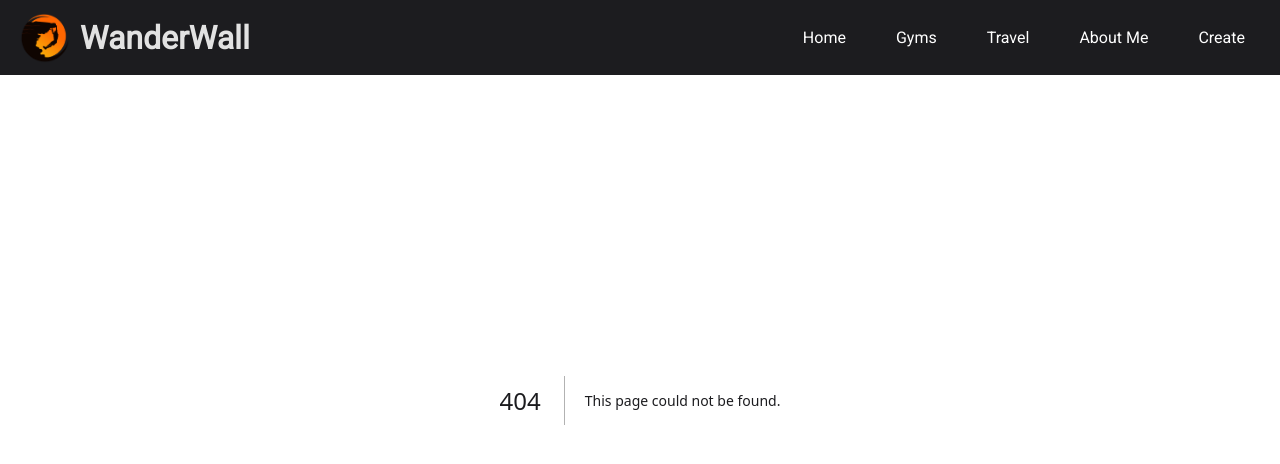
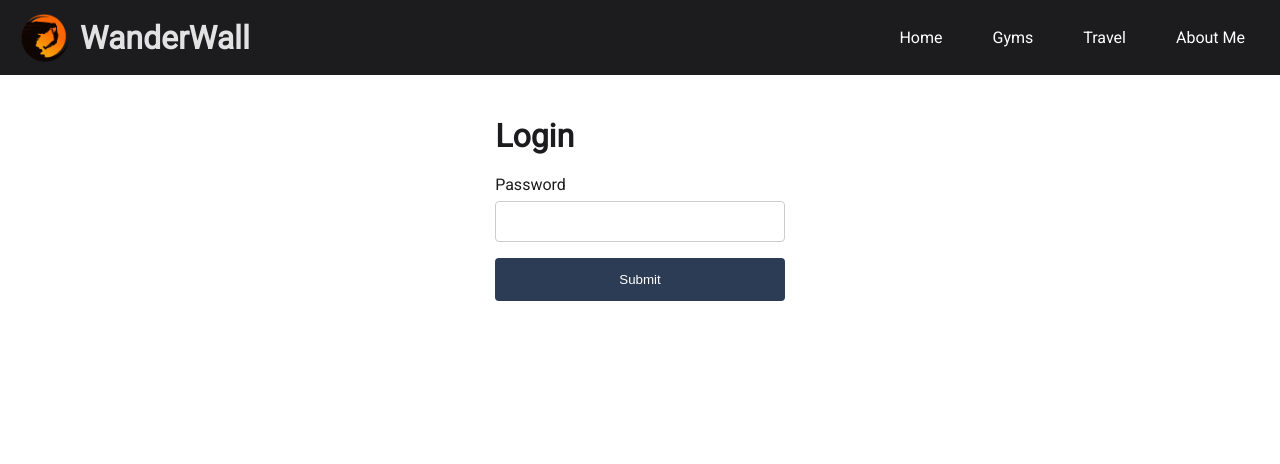
Before and after one commit to MirroredNova/WanderWall, a Next.js app: page /admin in a window 1280 px wide. Before the commit this address had no page. Shown: the top 464 px of the page. Built offline with nearby package versions, Linux system fonts and the light colour scheme; no server answers; the database is empty.

Commit message:
Added Admin page to handle creation and deletion of gyms

```diff
--- /dev/null
+++ b/components/Administration/LoginForm.tsx
@@ -0,0 +1,71 @@
+import React, { useState } from 'react';
+import styled from 'styled-components';
+import Button from '../Shared/Button';
+import Input from '../Shared/Input';
+
+const LoginFormContainer = styled.form`
+  margin: 25px 0;
+  display: flex;
+  align-items: center;
+  justify-content: center;
+
+  input {
+    width: 100%;
+    padding: 12px 20px;
+    margin: 8px 0;
+    display: inline-block;
+    border: 1px solid #ccc;
+    border-radius: 4px;
+    box-sizing: border-box;
+  }
+
+  div {
+    margin: 25px 0;
+  }
+`;
+
+type Props = {
+  authenticatedChangeHandler: (newState: boolean) => void
+}
+
+const LoginForm = ({ authenticatedChangeHandler }: Props) => {
+  const [password, setPassword] = useState('');
+
+  const passwordChangeHandler = (event: React.ChangeEvent<HTMLInputElement>) => {
+    const { value } = event.target;
+    setPassword(value);
+  };
+
+  const submitHandler = async (event: React.FormEvent<HTMLFormElement>) => {
+    event.preventDefault();
+    const loginRes = await fetch('/api/admin/login', {
+      method: 'POST',
+      headers: {
+        'Content-Type': 'application/json',
+      },
+      body: JSON.stringify({ password }),
+    });
+    console.log(loginRes);
+    if (loginRes.status === 200) authenticatedChangeHandler(true);
+  };
+
+  return (
+    <LoginFormContainer onSubmit={submitHandler}>
+      <div>
+        <h1>Login</h1>
+        <div>
+          <Input
+            label="Password"
+            type="text"
+            id="password"
+            value={password}
+            onChange={passwordChangeHandler}
+          />
+          <Button type="submit" themeColor="main">Submit</Button>
+        </div>
+      </div>
+    </LoginFormContainer>
+  );
+};
+
+export default LoginForm;
--- /dev/null
+++ b/components/Administration/ManageGyms.tsx
@@ -0,0 +1,61 @@
+import React from 'react';
+import styled from 'styled-components';
+import { IApiResGym } from '../../utils/types';
+
+type Props = {
+  gyms: IApiResGym[]
+  refreshData: () => void
+}
+
+const GymList = styled.ul`
+  margin-top: 25px;
+
+  li {
+    display: grid;
+    grid-template-columns: repeat(5, 1fr);
+    margin: 5px;
+
+    div {
+      padding-left: 10px;
+      display: flex;
+      grid-column-start: 1;
+      grid-column-end: 5;
+      align-items: center;
+    }
+
+    button {
+      padding: 5px;
+    }
+  }
+`;
+
+const ManageGyms = ({ gyms, refreshData }: Props) => (
+  <>
+    <h1 style={{ margin: '25px 0' }}>Existing Gyms</h1>
+    <GymList>
+      {gyms.map((gym) => (
+        <li key={gym._id}>
+          <div>{gym.name}</div>
+          <button
+            type="button"
+            onClick={async () => {
+              const res = await fetch('/api/gyms/delete_gym', {
+                method: 'DELETE',
+                headers: {
+                  'Content-Type': 'application/json',
+                },
+                body: JSON.stringify(gym),
+              });
+              if (res.status < 300) refreshData();
+            }}
+          >
+            Delete
+          </button>
+        </li>
+      ))}
+    </GymList>
+  </>
+
+);
+
+export default ManageGyms;
--- /dev/null
+++ b/components/Administration/ManagementPage.tsx
@@ -0,0 +1,56 @@
+import { useRouter } from 'next/router';
+import React, { useState } from 'react';
+import styled from 'styled-components';
+import { IApiResGym } from '../../utils/types';
+import CreateForm from '../CreateForm/CreateForm';
+import Button from '../Shared/Button';
+import ManageGyms from './ManageGyms';
+
+const ManagementSwitcher = styled.div`
+margin-top: 25px;
+  display: flex;
+
+  button {
+    margin: 4px;
+  }
+`;
+
+type Props = {
+  gyms: IApiResGym[]
+}
+
+type Tab = {
+  selected: 'view' | 'create'
+}
+
+const ManagementPage = ({ gyms }: Props) => {
+  const [tab, setTab] = useState<Tab['selected']>('view');
+  const router = useRouter();
+  const refreshData = () => {
+    router.replace(router.asPath);
+  };
+
+  const renderSwitch = (param: Tab['selected']) => {
+    switch (param) {
+      case 'view':
+        return <ManageGyms gyms={gyms} refreshData={refreshData} />;
+      case 'create':
+        return <CreateForm />;
+      default:
+        return undefined;
+    }
+  };
+
+  return (
+    <div>
+      <h1>Item Mangement</h1>
+      <ManagementSwitcher>
+        <Button type="button" themeColor="main" onClick={() => setTab('view')}>View Gyms</Button>
+        <Button type="button" themeColor="main" onClick={() => setTab('create')}>Create Gym</Button>
+      </ManagementSwitcher>
+      {renderSwitch(tab)}
+    </div>
+  );
+};
+
+export default ManagementPage;
--- a/components/CreateForm/CreateForm.tsx
+++ b/components/CreateForm/CreateForm.tsx
@@ -4,21 +4,7 @@ import { IApiResGym, IGym, ISection } from '../../utils/types';
 import CreateFormSection from './CreateFormSection';
 import ImageInput from '../Shared/ImageInput';
 import Input from '../Shared/Input';
-
-interface ButtonProps {
-  themeColor: string
-}
-
-const Button = styled.button<ButtonProps>`
-  width: 100%;
-  background-color: ${(props) => props.theme[props.themeColor]};
-  color: white;
-  padding: 14px 20px;
-  margin: 8px 0;
-  border: none;
-  border-radius: 4px;
-  cursor: pointer;
-`;
+import Button from '../Shared/Button';
 
 const CreateFormContainer = styled.form`
   margin: 25px 0;
--- a/components/Layout/Nav.tsx
+++ b/components/Layout/Nav.tsx
@@ -81,7 +81,6 @@ const Nav = () => (
       <li><Link href="/gyms">Gyms</Link></li>
       <li><Link href="/travel">Travel</Link></li>
       <li><Link href="/about">About Me</Link></li>
-      <li><Link href="/create">Create</Link></li>
     </NavList>
   </NavBar>
 );
--- /dev/null
+++ b/components/Shared/Button.tsx
@@ -0,0 +1,18 @@
+import styled from 'styled-components';
+
+interface ButtonProps {
+  themeColor: string
+}
+
+const Button = styled.button<ButtonProps>`
+  width: 100%;
+  background-color: ${(props) => props.theme[props.themeColor]};
+  color: white;
+  padding: 14px 20px;
+  margin: 8px 0;
+  border: none;
+  border-radius: 4px;
+  cursor: pointer;
+`;
+
+export default Button;
--- a/environment.d.ts
+++ b/environment.d.ts
@@ -5,5 +5,6 @@ declare namespace NodeJS {
     API_URL: string;
     NEXT_PUBLIC_CLOUDINARY_NAME: string;
     NEXT_PUBLIC_CLOUDINARY_UPLOAD_PRESET: string;
+    ADMIN_PASSWORD: string;
   }
 }
--- /dev/null
+++ b/pages/admin.tsx
@@ -0,0 +1,38 @@
+import { GetStaticProps } from 'next';
+import React, { useState } from 'react';
+import LoginForm from '../components/Administration/LoginForm';
+import ManagementPage from '../components/Administration/ManagementPage';
+import { IApiResGym } from '../utils/types';
+
+type Props = {
+  gyms: IApiResGym[]
+}
+
+export const getStaticProps: GetStaticProps = async () => {
+  const gymRes = await fetch(`${process.env.API_URL}/api/gyms/get_gyms`);
+  const gymData = await gymRes.json();
+  return {
+    props: {
+      gyms: gymData,
+    },
+  };
+};
+
+const Admin = ({ gyms }: Props) => {
+  const [authenticated, setAuthenticated] = useState(false);
+
+  const authenticatedChangeHandler = (newState: boolean) => {
+    setAuthenticated(newState);
+  };
+
+  if (authenticated) {
+    return (
+      <ManagementPage gyms={gyms} />
+    );
+  }
+  return (
+    <LoginForm authenticatedChangeHandler={authenticatedChangeHandler} />
+  );
+};
+
+export default Admin;
--- /dev/null
+++ b/pages/api/admin/login.ts
@@ -0,0 +1,17 @@
+import { NextApiRequest, NextApiResponse } from 'next';
+
+export default async function handler(
+  req: NextApiRequest,
+  res: NextApiResponse,
+) {
+  if (req.method !== 'POST') {
+    res.status(405).send({ message: 'Only POST requests allowed' });
+    return;
+  }
+  const body = <{ password: string }> req.body;
+
+  if (!body.password) res.status(400).json({ msg: 'No password sent.' });
+
+  if (body.password === process.env.ADMIN_PASSWORD) res.status(200).json({ msg: 'success' });
+  else res.status(401).json({ msg: 'Incorrect password.' });
+}
```
Also changed, not shown: components/Gyms/GymCard.tsx (+1 -19 lines), pages/create.tsx (deleted, +0 -10 lines), pages/gyms/index.tsx (+4 -11 lines).
